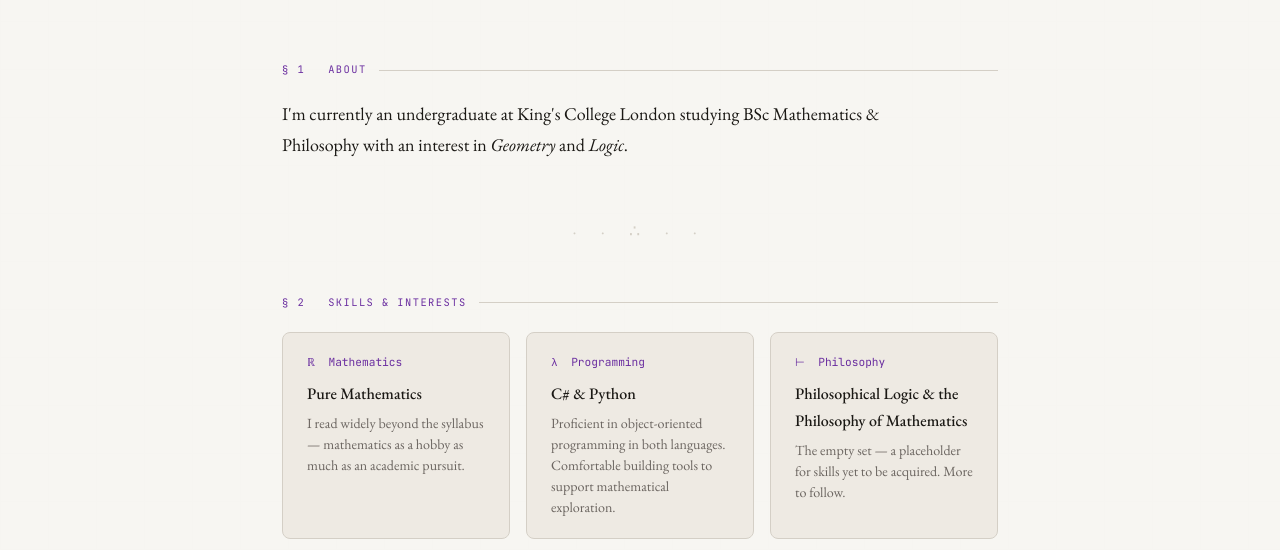
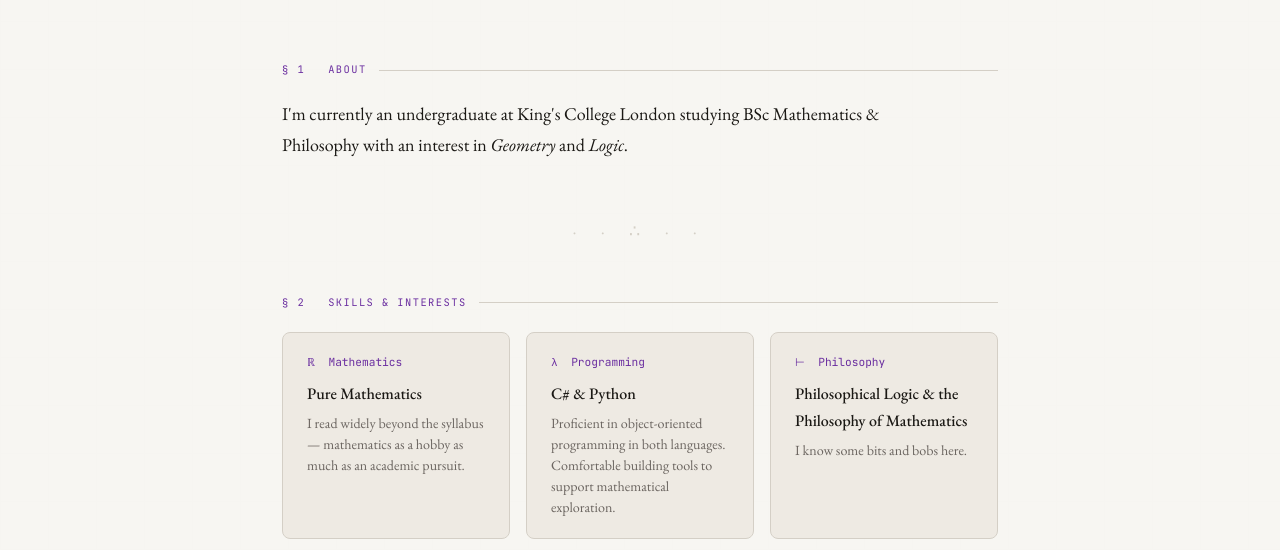
Before and after one commit to 27janssen/27janssen.github.io, a plain HTML site: page index.html in a window 1280 px wide. Shown: the part 250-800 px from the top of the page. Drawn offline with nearby package versions, Linux system fonts and the light colour scheme.

Commit message:
Update index.html

```diff
--- a/index.html
+++ b/index.html
@@ -326,7 +326,7 @@
         <div class="skill-card">
           <span class="skill-symbol">⊢  &nbsp;Philosophy</span>
           <div class="skill-name">Philosophical Logic & the Philosophy of Mathematics</div>
-          <div class="skill-desc">The empty set — a placeholder for skills yet to be acquired. More to follow.</div>
+          <div class="skill-desc">I know some bits and bobs here.</div>
         </div>
 
         <div class="skill-card">
```
